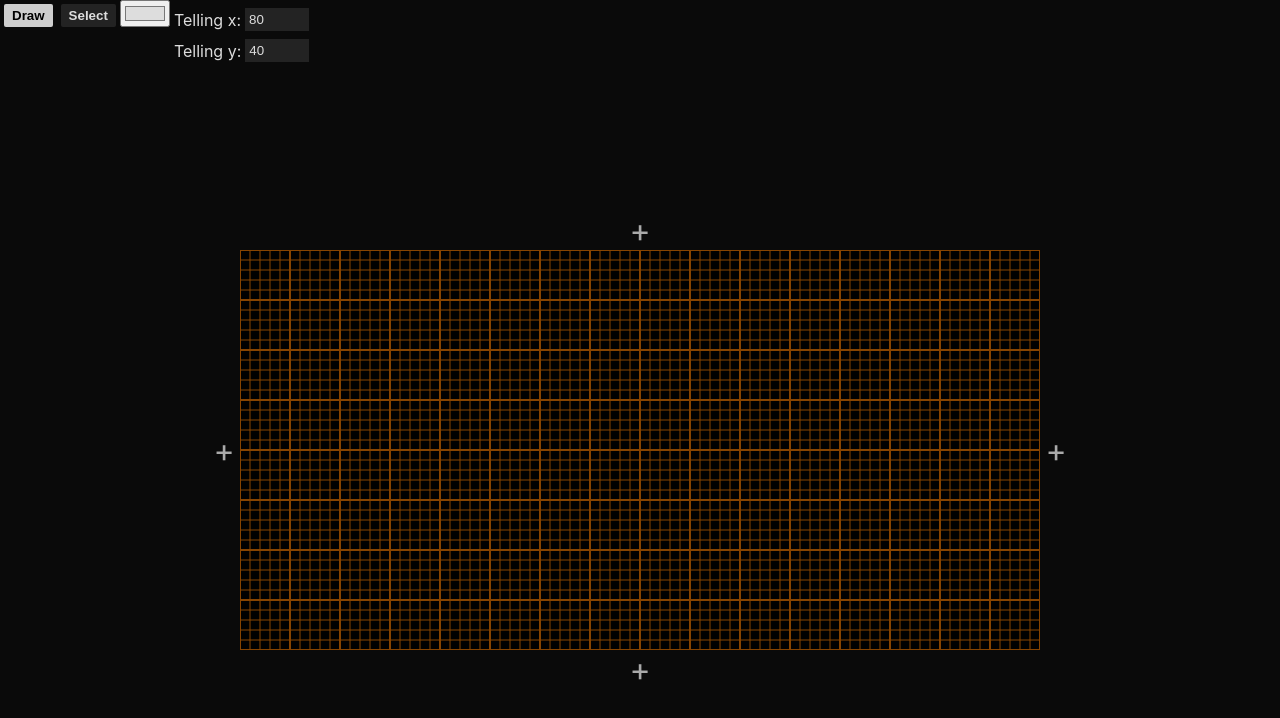
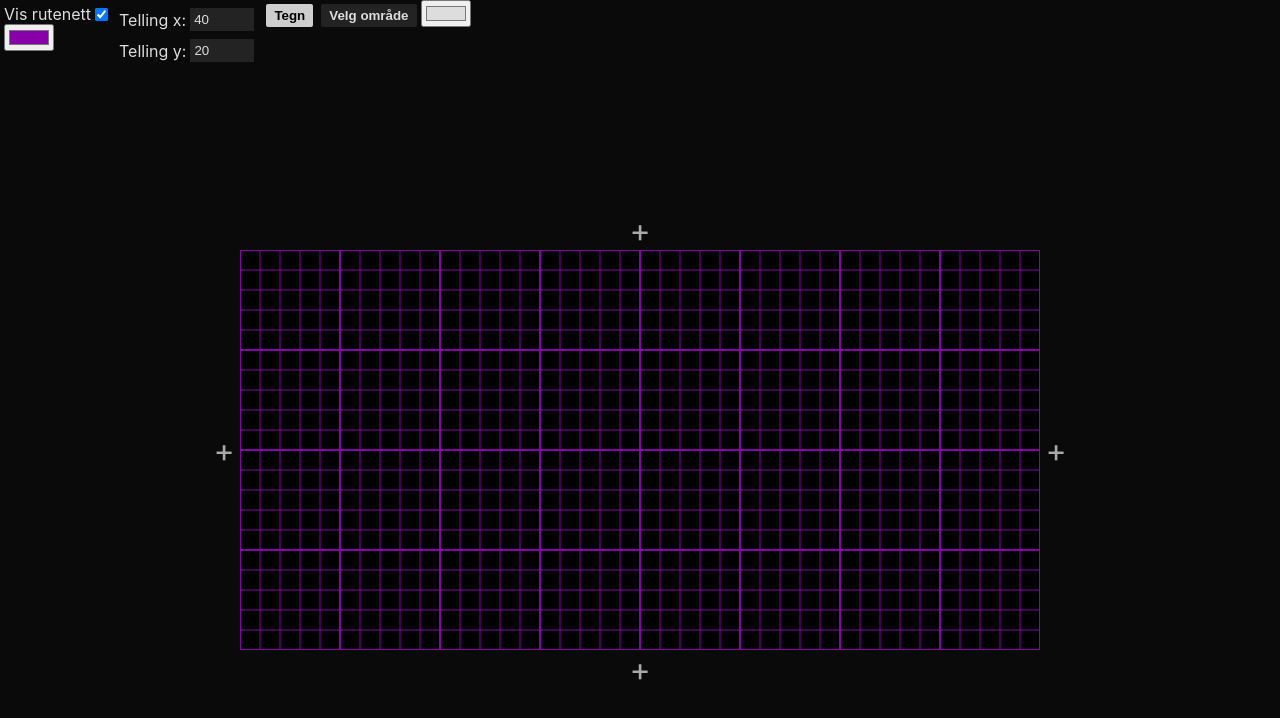
Before and after one commit to niklasmh/knithub, a React (Create React App) app: page / in a window 1280 px wide. Shown: the top 718 px of the page. Built offline with nearby package versions, Linux system fonts and the light colour scheme.

Commit message:
Create additional settings and make toolbar more logical

```diff
--- a/src/App.tsx
+++ b/src/App.tsx
@@ -18,6 +18,15 @@ interface IState {
   mode: Modes
   color: Color
   layers: Layer[]
+  settings: Settings
+}
+
+export interface Settings {
+  gridColor: Color
+  showGrid: boolean
+  lineWidth: number
+  invertColors: boolean
+  hueRotation: number
 }
 
 export type Scale = [number, number]
@@ -30,15 +39,22 @@ class App extends Component<IProps, IState> {
 
     const grid: Grid = {
       start: { x: 0, y: 0 },
-      width: 80,
-      height: 40
+      width: 40,
+      height: 20
     }
 
     this.state = {
-      scale: [10, 10],
+      scale: [20, 20],
       mode: Modes.DRAW,
       color: { value: 'white' },
-      layers: [{ grid, selected: true }]
+      layers: [{ grid, selected: true }],
+      settings: {
+        gridColor: { value: '#8800aa' },
+        showGrid: true,
+        lineWidth: 1,
+        invertColors: false,
+        hueRotation: 0
+      }
     }
   }
 
@@ -122,12 +138,17 @@ class App extends Component<IProps, IState> {
     this.setState({ ...this.state, scale })
   }
 
+  changeSettings(settings: Settings) {
+    this.setState({ ...this.state, settings })
+  }
+
   render() {
     const {
       scale: [width, height],
       mode,
       color,
-      layers
+      layers,
+      settings
     } = this.state
 
     const grid: Grid = layers[0].grid
@@ -137,12 +158,14 @@ class App extends Component<IProps, IState> {
         <Toolbar
           mode={mode}
           grid={grid}
+          settings={settings}
           changeGrid={(grid: Grid) => this.changeGrid(grid)}
           transformation={(operation: Transformation) =>
             this.transformation(operation)
           }
           changeColor={(color: Color) => this.changeColor(color)}
           changeMode={(mode: Modes) => this.changeMode(mode)}
+          changeSettings={(settings: Settings) => this.changeSettings(settings)}
         />
         {/*<Layers
           layers={layers}
@@ -163,6 +186,7 @@ class App extends Component<IProps, IState> {
           grid={grid}
           mode={mode}
           color={color}
+          settings={settings}
           layers={layers}
           updateLayers={(layers: Layer[]) => this.updateLayers(layers)}
           changeGrid={(grid: Grid) => this.changeGrid(grid)}
--- a/src/components/Canvas.tsx
+++ b/src/components/Canvas.tsx
@@ -6,7 +6,7 @@ import { Layer } from '../models/layer'
 import { Modes } from '../models/modes'
 import { Color } from '../models/color'
 import { Point } from '../models/point'
-import { Scale } from '../App'
+import { Scale, Settings } from '../App'
 import { Transformation, Transformations } from '../models/transformations'
 
 interface IProps {
@@ -16,6 +16,7 @@ interface IProps {
   height: number
   scale: Point
   color: Color
+  settings: Settings
   layers: Layer[]
   updateLayers(layers: Layer[]): void
   changeGrid(grid: Grid): void
@@ -855,7 +856,7 @@ export default class Canvas extends Component<IProps, IState> {
 
   drawGrid(
     grid: Grid,
-    color: string = '#884400',
+    color: string = this.props.settings.gridColor.value || '#999999',
     width: number = this.lineWidth / 2
   ) {
     if (this.ctx !== null) {
@@ -1120,7 +1121,7 @@ export default class Canvas extends Component<IProps, IState> {
       this.ctx.fillStyle = 'black'
       this.ctx.fillRect(0, 0, this.props.width, this.props.height)
       this.drawMasks(this.props.grid, this.state.renderGrid)
-      this.drawGrid(this.props.grid)
+      if (this.props.settings.showGrid) this.drawGrid(this.props.grid)
       this.drawMasks(this.props.grid, this.state.selectedGrid, true)
       this.drawControlPoints()
       this.drawMousePointer()
--- a/src/components/Toolbar.tsx
+++ b/src/components/Toolbar.tsx
@@ -5,14 +5,17 @@ import { Modes } from '../models/modes'
 import { Color } from '../models/color'
 import { Grid } from '../models/grid'
 import { Point } from '../models/point'
+import { Settings } from '../App'
 import { Transformation, Transformations } from '../models/transformations'
 
 interface IProps {
   mode: Modes
   grid: Grid
+  settings: Settings
   changeMode(mode: Modes): void
   changeColor(color: Color): void
   changeGrid(grid: Grid): void
+  changeSettings(settings: Settings): void
   transformation(operation: Transformation): void
 }
 
@@ -64,8 +67,22 @@ export default class Toolbar extends Component<IProps, {}> {
     this.props.changeGrid({ ...grid, start })
   }
 
+  handleShowGrid(evt: any) {
+    this.props.changeSettings({
+      ...this.props.settings,
+      showGrid: evt.target.checked
+    })
+  }
+
+  handleGridColor(evt: any) {
+    this.props.changeSettings({
+      ...this.props.settings,
+      gridColor: { value: evt.target.value }
+    })
+  }
+
   render() {
-    const { grid } = this.props
+    const { grid, settings } = this.props
 
     const drawSettings: any = (
       <>
@@ -85,23 +102,26 @@ export default class Toolbar extends Component<IProps, {}> {
         </button>
       </>
     )
-
-    return (
-      <div className="Toolbar">
-        <button
-          className={this.props.mode === Modes.DRAW ? 'selected' : ''}
-          onClick={() => this.props.changeMode(Modes.DRAW)}
-        >
-          Draw
-        </button>
-        <button
-          className={this.props.mode === Modes.SELECT ? 'selected' : ''}
-          onClick={() => this.props.changeMode(Modes.SELECT)}
-        >
-          Select
-        </button>
-        {this.props.mode === Modes.DRAW && drawSettings}
-        {this.props.mode === Modes.SELECT && selectSettings}
+    const generalSettings: any = (
+      <>
+        <div className="input-group">
+          <div className="input-element">
+            <label htmlFor="show-grid">Vis rutenett</label>
+            <input
+              id="show-grid"
+              defaultChecked={settings.showGrid}
+              onChange={this.handleShowGrid.bind(this)}
+              type="checkbox"
+            />
+          </div>
+          <div className="input-element">
+            <input
+              type="color"
+              defaultValue={settings.gridColor.value}
+              onChange={this.handleGridColor.bind(this)}
+            />
+          </div>
+        </div>
         <div className="input-group">
           <div className="input-element">
             <label htmlFor="count-x">Telling x:</label>
@@ -122,6 +142,26 @@ export default class Toolbar extends Component<IProps, {}> {
             />
           </div>
         </div>
+      </>
+    )
+
+    return (
+      <div className="Toolbar">
+        {generalSettings}
+        <button
+          className={this.props.mode === Modes.DRAW ? 'selected' : ''}
+          onClick={() => this.props.changeMode(Modes.DRAW)}
+        >
+          Tegn
+        </button>
+        <button
+          className={this.props.mode === Modes.SELECT ? 'selected' : ''}
+          onClick={() => this.props.changeMode(Modes.SELECT)}
+        >
+          Velg område
+        </button>
+        {this.props.mode === Modes.DRAW && drawSettings}
+        {this.props.mode === Modes.SELECT && selectSettings}
       </div>
     )
   }
```
